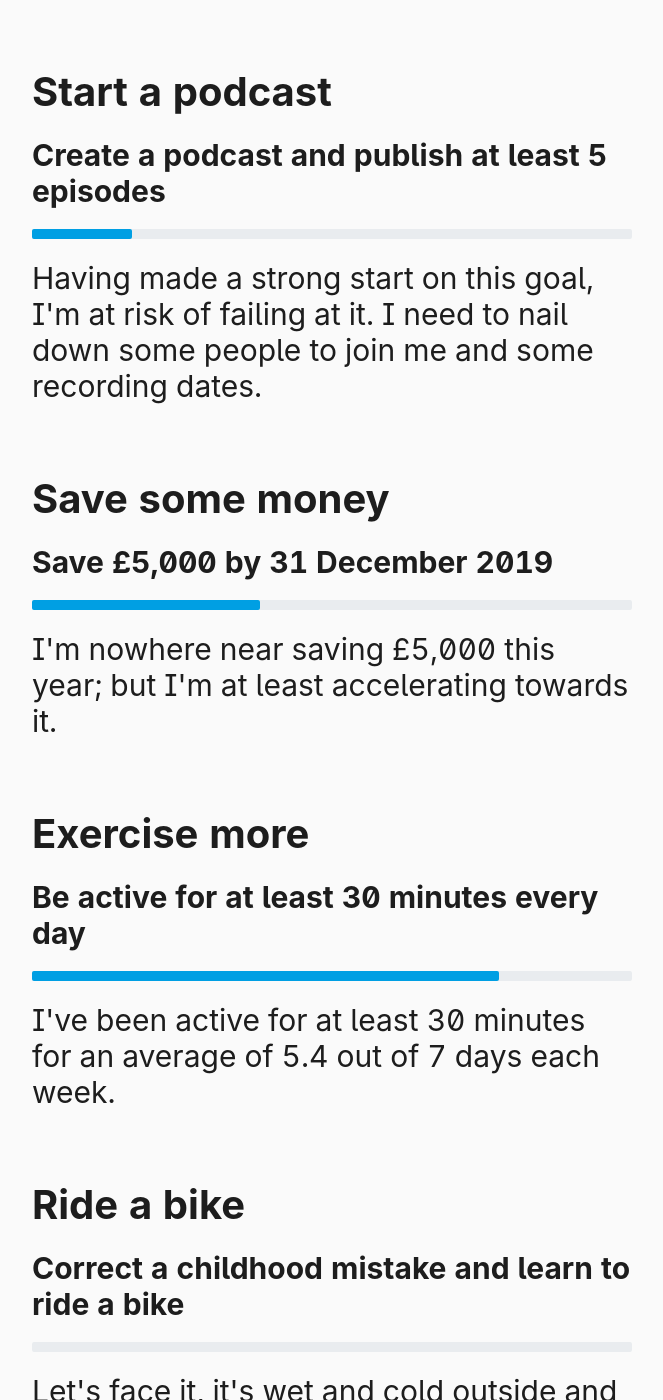
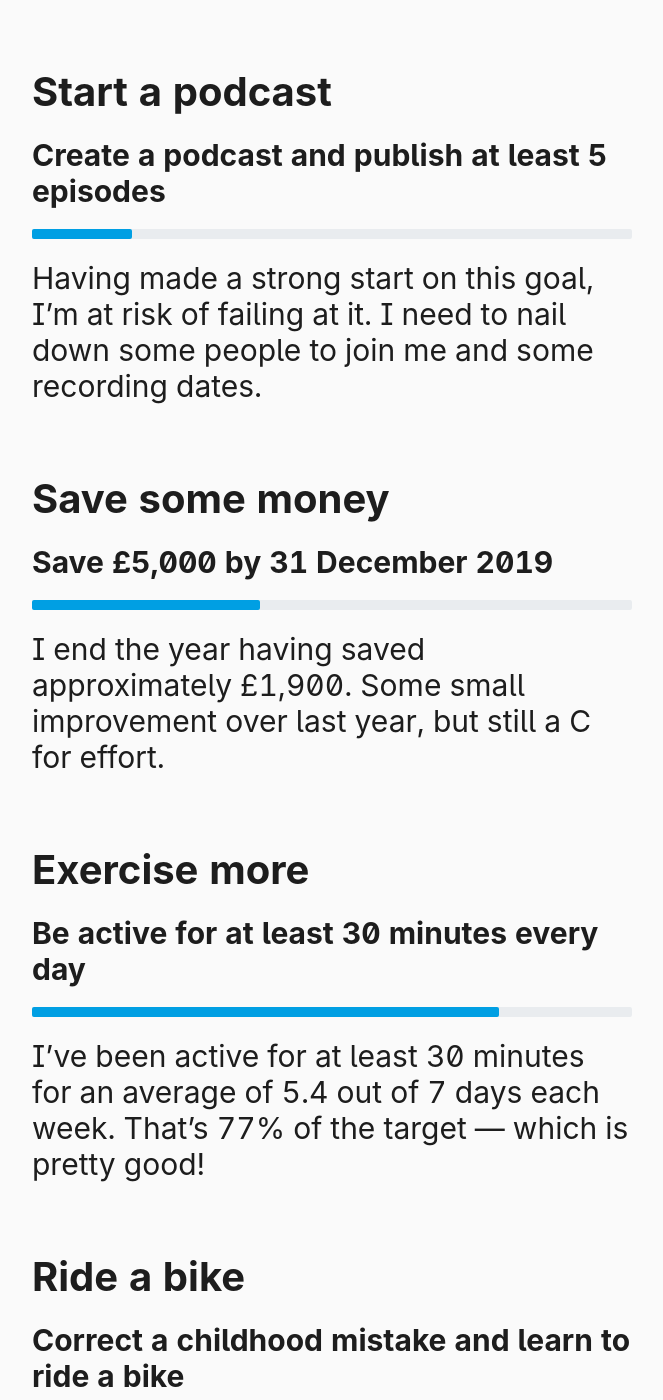
Before and after one commit to johnpeart/Goals-for-2018, a Jekyll site: the page built from index.html, in a window 1280 px wide and 1400 px high, scrolled down 685 px. Shown: the whole window, without its empty margins (173-836 px from the left). Built offline with Jekyll 4.4.1, drawn with Linux system fonts in a browser that asks for light colours; some web fonts are replaced; some of the changed text lies outside the part shown.

Commit message:
Update goals for the final time in 2019

```diff
--- a/_data/goals-2019.yaml
+++ b/_data/goals-2019.yaml
@@ -2,31 +2,31 @@
   description: "Publish at least one blog post every month"
   max: "12.0"
   progress: "12.0"
-  comment: "I've published 11 posts so far this year"
+  comment: "I published 12 posts this year"
 
 - goal: "Start a podcast"
   description: "Create a podcast and publish at least 5 episodes"
   max: "6.0"
   progress: "1.0"
-  comment: "Having made a strong start on this goal, I'm at risk of failing at it. I need to nail down some people to join me and some recording dates."
+  comment: "Having made a strong start on this goal, I’m at risk of failing at it. I need to nail down some people to join me and some recording dates."
 
 - goal: "Save some money"
   description: "Save £5,000 by 31 December 2019"
   max: "5000.00"
   progress: "1900.00"
-  comment: "I'm nowhere near saving £5,000 this year; but I'm at least accelerating towards it."
+  comment: "I end the year having saved approximately £1,900. Some small improvement over last year, but still a C for effort."
 
 - goal: "Exercise more"
   description: "Be active for at least 30 minutes every day"
   max: "365"
   progress: "284.0"
-  comment: "I've been active for at least 30 minutes for an average of 5.4 out of 7 days each week."
+  comment: "I’ve been active for at least 30 minutes for an average of 5.4 out of 7 days each week. That’s 77% of the target — which is pretty good!"
 
 - goal: "Ride a bike"
   description: "Correct a childhood mistake and learn to ride a bike"
   max: "1.0"
   progress: "0.0"
-  comment: "Let's face it, it's wet and cold outside and this isn't going to happen this year (if ever)."
+  comment: "Still can't ride a bike."
 
 - goal: "Quit Facebook"
   description: "Delete my account and go 365 days without using Facebook."
```
